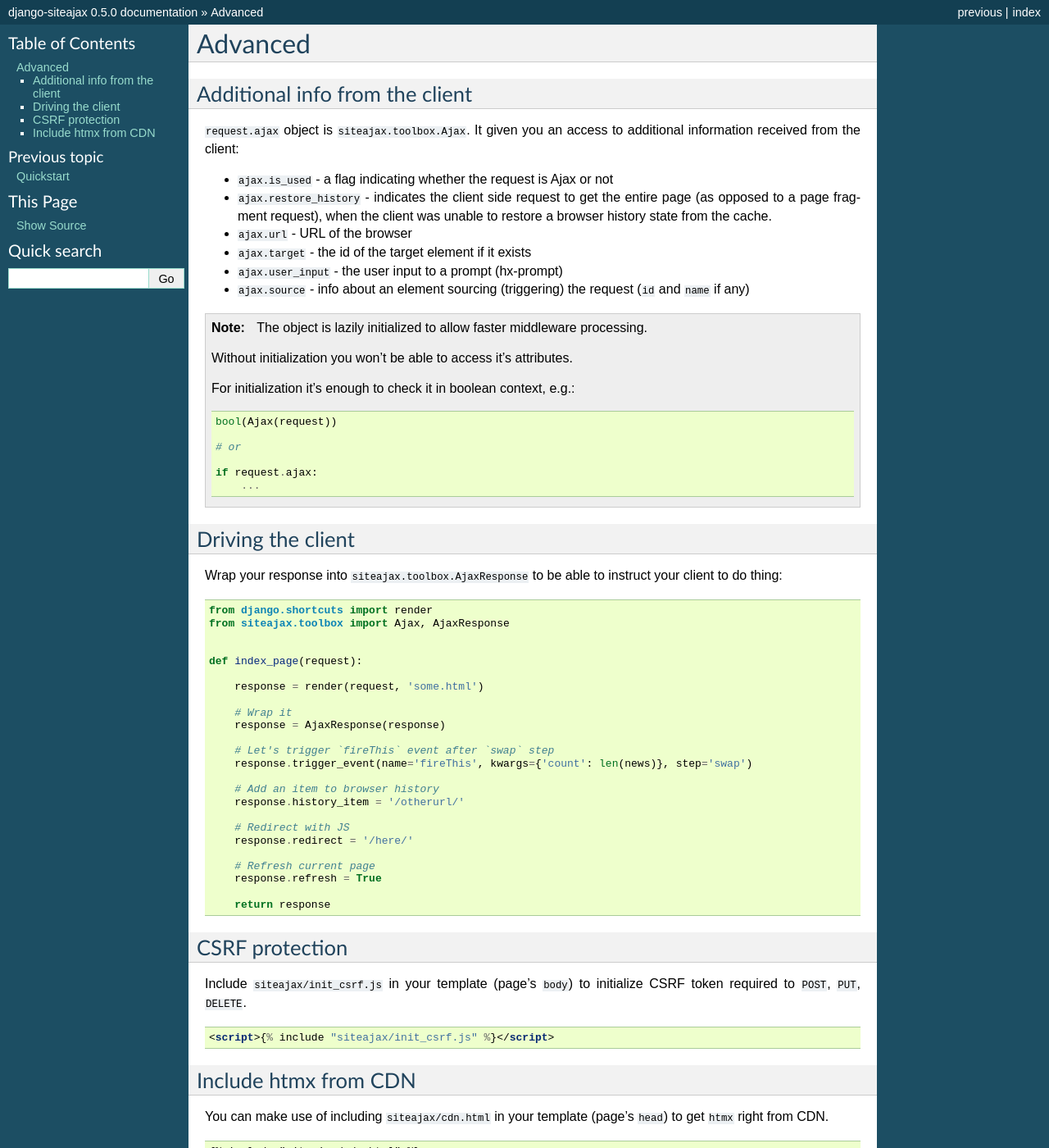
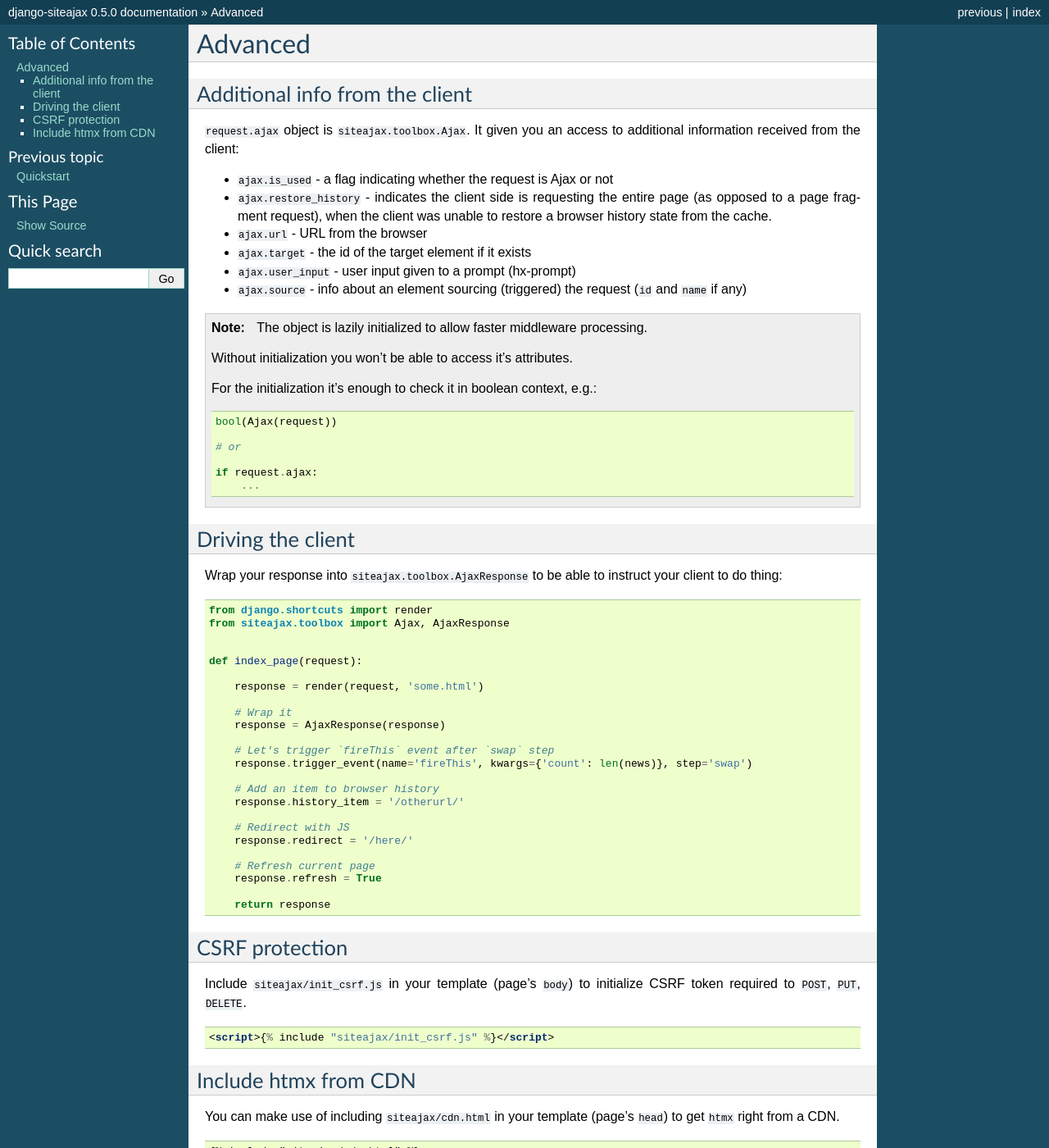
Before and after one commit to idlesign/django-siteajax, a Sphinx documentation site: the page built from docs/source/advanced.rst, in a window 1280 px wide and 1400 px high. Shown: the whole window at 82% size. Built offline with Sphinx 7.4.7, drawn with Linux system fonts in a browser that asks for light colours.

Commit message:
Update advanced.rst

```diff
--- a/docs/source/advanced.rst
+++ b/docs/source/advanced.rst
@@ -9,13 +9,13 @@
 to additional information received from the client:
 
 * ``ajax.is_used`` - a flag indicating whether the request is Ajax or not
-* ``ajax.restore_history`` - indicates the client side request to get the entire page
+* ``ajax.restore_history`` - indicates the client side is requesting the entire page
   (as opposed to a page fragment request), when the client was unable to restore a browser history state
   from the cache.
-* ``ajax.url`` - URL of the browser
+* ``ajax.url`` - URL from the browser
 * ``ajax.target`` - the id of the target element if it exists
-* ``ajax.user_input`` - the user input to a prompt (hx-prompt)
-* ``ajax.source`` - info about an element sourcing (triggering) the request (``id`` and ``name`` if any)
+* ``ajax.user_input`` - user input given to a prompt (hx-prompt)
+* ``ajax.source`` - info about an element sourcing (triggered) the request (``id`` and ``name`` if any)
 
 
 .. note:: The object is lazily initialized to allow faster
@@ -83,7 +83,7 @@
 ~~~~~~~~~~~~~~~~~~~~~
 
 You can make use of including ``siteajax/cdn.html`` in your template (page's ``head``)
-to get ``htmx`` right from CDN.
+to get ``htmx`` right from a CDN.
 
 .. code-block:: html
 
```
Also changed, not shown: other parts of docs/source/advanced.rst (+1 -1 lines).
